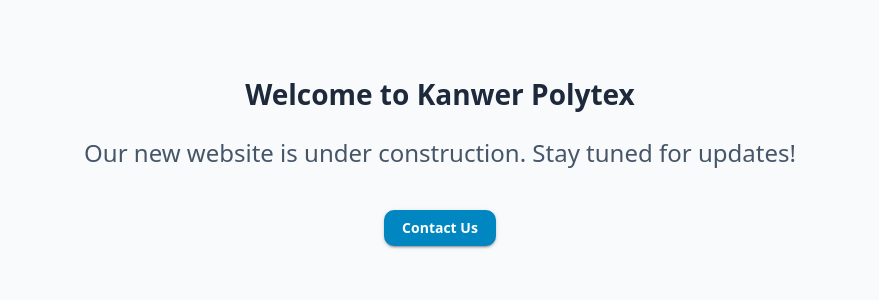
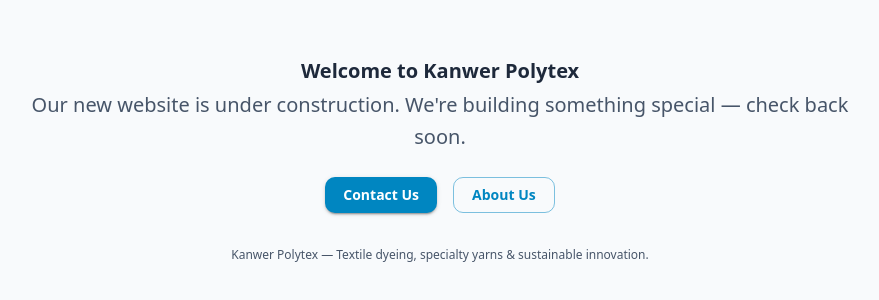
Before and after one commit to textilefairy-organization/kanwerpolytex-website, a Next.js app: page / in a window 1280 px wide. Shown: the part 238-538 px from the top of the page, without its empty margins (200-1079 px from the left). Built offline with nearby package versions, Linux system fonts and the light colour scheme.

Commit message:
Updated Page

```diff
--- a/src/app/page.tsx
+++ b/src/app/page.tsx
@@ -1,94 +1,139 @@
 /**
  * src/app/page.tsx
- * Temporary landing page for Kanwer Polytex.
+ * Under-Construction landing page for Kanwer Polytex.
+ *
  * Author: Praveen Kanwar
  * Organization: Kanwer Polytex
  *
- * Overview:
- * - This is a minimal, secure, and accessible landing page that renders on the server (default in Next.js App Router).
- * - It uses Material UI (MUI) for layout and typography, adhering to semantic HTML and accessibility best practices.
- * - Security-conscious choices: no dynamic user input, no inline event handlers, and least-privilege markup.
- * - Metadata conforms to Next.js App Router recommendations for SEO/social previews.
- * - Code comments and structure align with SonarQube clean code guidance (clear naming, single responsibility, explicit typing).
- *
- * Notes:
- * - This component is a server component (no "use client" directive), which suits static content and avoids unnecessary client JS.
- * - If future interactivity is added (state, effects, or event handlers), convert to a client component at that time.
+ * Documentation:
+ * - Purpose: Provide a minimal, secure, and accessible landing page while the full site is developed.
+ * - Security (OWASP): No user input or dynamic scripts; static, server-rendered content minimizes attack surface.
+ * - Clean Code (SonarQube): Clear naming, explicit typing, single responsibility, and self-documenting comments.
+ * - Next.js Best Practices: Uses App Router metadata, server component by default, semantic markup, and accessible design.
  */
 
-import React, {JSX} from 'react'; // React import for JSX typings and component definitions
-import type {Metadata} from 'next'; // Explicit import of Next.js Metadata type for strong typing
-import {Box, Button, Container, Typography} from '@mui/material'; // MUI components for accessible UI primitives
+import React from 'react'; // Import React for JSX typing and component definitions
+import type {Metadata} from 'next'; // Strong typing for Next.js metadata object
+import Link from 'next/link'; // Next.js client-side navigation for internal links
+import {Box, Button, Container, Typography} from '@mui/material'; // MUI components for a consistent UI and accessibility
 
-// Export strongly typed Next.js page metadata.
-// The following Next.js best practices: descriptive, consistent, and inclusive of social/robots hints.
-// No sensitive data is exposed here (OWASP: avoid leaking secrets via metadata).
+// Strongly typed Next.js metadata for SEO/social platforms. Avoids leaking any sensitive info (OWASP).
 export const metadata: Metadata = {
-    title: 'Kanwer Polytex — Under Construction', // Clear page title for SEO and users
-    description: 'Welcome to Kanwer Polytex. Our new website is coming soon.', // Human-readable description for SEO/snippets
+    title: 'Kanwer Polytex — Coming Soon', // Clear, user-facing title
+    description:
+        'Kanwer Polytex — specialty yarn dyeing. Our new site is under construction.', // Concise and meaningful description
     robots: {
-        index: true, // Allow indexing; set to false if you do not want this temporary page indexed
-        follow: true, // Allow the following links
+        index: true, // Allow indexing; switch to false if you want to prevent temporary page indexing
+        follow: true, // Allow search engines to follow links
     },
     openGraph: {
-        title: 'Kanwer Polytex — Under Construction', // Consistent with the main title
-        description: 'Welcome to Kanwer Polytex. Our new website is coming soon.', // Consistent with meta-description
+        title: 'Kanwer Polytex — Coming Soon', // Social share title
+        description:
+            'Kanwer Polytex — specialty yarn dyeing. Our new site is under construction.', // Social share description
         type: 'website', // The appropriate OG type for a landing page
     },
     twitter: {
-        card: 'summary', // Lightweight Twitter card
-        title: 'Kanwer Polytex — Under Construction', // Consistent titling
-        description: 'Welcome to Kanwer Polytex. Our new website is coming soon.', // Consistent description
+        card: 'summary', // Lightweight summary card for Twitter
+        title: 'Kanwer Polytex — Coming Soon', // Twitter title
+        description:
+            'Kanwer Polytex — specialty yarn dyeing. Our new site is under construction.', // Twitter description
     },
 };
 
-// Define the page component with an explicit function type.
-// Using a named function improves stack traces and readability (SonarQube: clarity, self-documenting code).
-export default function HomePage(): JSX.Element {
-    // Render-only logic to keep the component pure and safe (OWASP: minimize attack surface).
+// Default export for the route's page component. Server component by default (no "use client").
+export default function Page() {
+    // Render-only logic; no state/effects for minimal JS and better security/performance.
     return (
-        // Main content wrapper: semantic element and ARIA role support accessibility tools.
+        // Container marks the main content region; semantic and accessible.
         <Container
-            component="main" // Semantic HTML to mark a main content region
-            role="main" // Reinforces semantics for assistive technologies
-            maxWidth="md" // Keeps content readable and centered on large screens
+            component="main" // Semantic "main" landmark for accessibility
+            role="main" // Reinforces landmark for assistive tech
+            maxWidth="md" // Constrains line length for readability
             sx={{
-                minHeight: '100vh', // Full viewport height to vertically center content
-                display: 'flex', // Flex layout for vertical centering
-                flexDirection: 'column', // Stack children vertically
-                justifyContent: 'center', // Center content vertically
-                textAlign: 'center', // Center text for a simple hero-style layout
-                gap: 2, // Consistent spacing across elements
-                // Avoids overly complex inline styles; use tokens and theme where applicable for consistency.
+                minHeight: '100vh', // Full viewport height for vertical centering
+                display: 'flex', // Flex layout to center content
+                alignItems: 'center', // Vertical centering
+                justifyContent: 'center', // Horizontal centering
+                textAlign: 'center', // Center-align text for a simple hero layout
+                px: 2, // Horizontal padding for small screens
+                gap: 2, // Spacing between stacked elements
             }}
         >
-            {/* Accessible and semantic heading for the page (H1). */}
-            <Typography variant="h2" component="h1" gutterBottom>
+            {/* Wrapper for the page content; keeps layout predictable and centered. */}
+            <Box>
+                {/* Top-level heading (H1) for the page; improves SEO and accessibility. */}
+                <Typography component="h1" variant="h3" gutterBottom>
                     Welcome to Kanwer Polytex
                 </Typography>
 
-            {/* Secondary lead text with reduced emphasis using theme's text.secondary color. */}
-            <Typography variant="h5" color="text.secondary" gutterBottom>
-                Our new website is under construction. Stay tuned for updates!
+                {/* Lead paragraph with reduced emphasis. Note: `paragraph` prop is deprecated; use gutterBottom or margin. */}
+                <Typography variant="h6" color="text.secondary" gutterBottom>
+                    Our new website is under construction. We&apos;re building something special — check back soon.
                 </Typography>
 
-            {/* Action area for primary call-to-action. */}
-            <Box sx={{mt: 2, display: 'flex', justifyContent: 'center'}}>
-                {/*
-                  Contact action:
-                  - Using a Button with href renders an accessible anchor under the hood.
-                  - mailto: a scheme is safe here and does not require target or rel.
-                  - aria-label improves clarity for screen reader users.
-                */}
+                {/* Primary actions area: one external (mailto:) and one internal navigation (Next.js Link). */}
+                <Box sx={{mt: 3, display: 'flex', gap: 2, justifyContent: 'center'}}>
+                    {/* Email contact button: static, trusted link; no user input involved (OWASP). */}
                     <Button
-                    variant="contained" // High-emphasis button style
-                    color="primary" // Uses theme primary color for brand consistency
-                    href="mailto:contact@kanwerpolytex.com" // Static, non-user-controlled link (OWASP: no user input interpolation)
-                    aria-label="Contact Kanwer Polytex by email"
+                        variant="contained" // High-emphasis button
+                        color="primary" // Brand-aligned color
+                        href="mailto:contact@kanwerpolytex.com" // mailto scheme; no target needed
+                        aria-label="Contact Kanwer Polytex by email" // Clarifies action for screen readers
                     >
                         Contact Us
                     </Button>
+
+                    {/* Internal navigation uses Next.js Link for client-side transitions and better UX. */}
+                    <Button
+                        variant="outlined" // Medium-emphasis button
+                        color="primary" // Consistent theming
+                        component={Link} // Render Button as Next.js Link
+                        href="/about" // Internal route path
+                        aria-label="Learn more about Kanwer Polytex" // Accessible label describing destination
+                    >
+                        About Us
+                    </Button>
+                </Box>
+
+                {/* Supporting caption; secondary information with subtle emphasis. */}
+                <Typography
+                    variant="caption" // Smaller, secondary text
+                    color="text.secondary" // Subtle color from theme
+                    sx={{display: 'block', mt: 4}} // Block layout with top margin
+                >
+                    Kanwer Polytex — Textile dyeing, specialty yarns &amp; sustainable innovation.
+                </Typography>
             </Box>
         </Container>
     );
 }
+
+/**
+ * Additional Notes & Rationale
+ *
+ * Security (OWASP):
+ * - No user inputs, forms, or dynamic scripts reduce common risks (XSS, CSRF, injection).
+ * - No external scripts/styles introduced here; respect global CSP via headers or middleware at the app level.
+ * - No target="_blank" external links; for any future external links with target="_blank", add rel="noopener".
+ *
+ * Clean Code (SonarQube):
+ * - Explicit typing for Metadata and component return type (JSX.Element).
+ * - Descriptive names: `Page`, `metadata`, clear labels on buttons.
+ * - Single-responsibility component: purely presentational, no side effects.
+ * - Comments explain design intent without cluttering logic.
+ *
+ * Next.js Best Practices:
+ * - Uses App Router metadata for SEO/social sharing.
+ * - Server Component for static page: less client JS, better performance.
+ * - Semantic main region and accessible landmarks (component="main", role="main").
+ * - Uses `next/link` for internal navigation to avoid full page reloads.
+ *
+ * Accessibility:
+ * - Proper heading hierarchy (H1 present).
+ * - ARIA labels clarify button intents, especially for mailto and navigation.
+ * - Adequate color contrast and spacing are delegated to theme; respects user preferences when the theme is configured.
+ *
+ * Performance:
+ * - Minimal bundle impact: no state/effects, no unnecessary client components.
+ * - Layout constrained to improve readability and reduce CLS risk.
+ */
```
Lines whose indentation alone changed are shown as unchanged.
